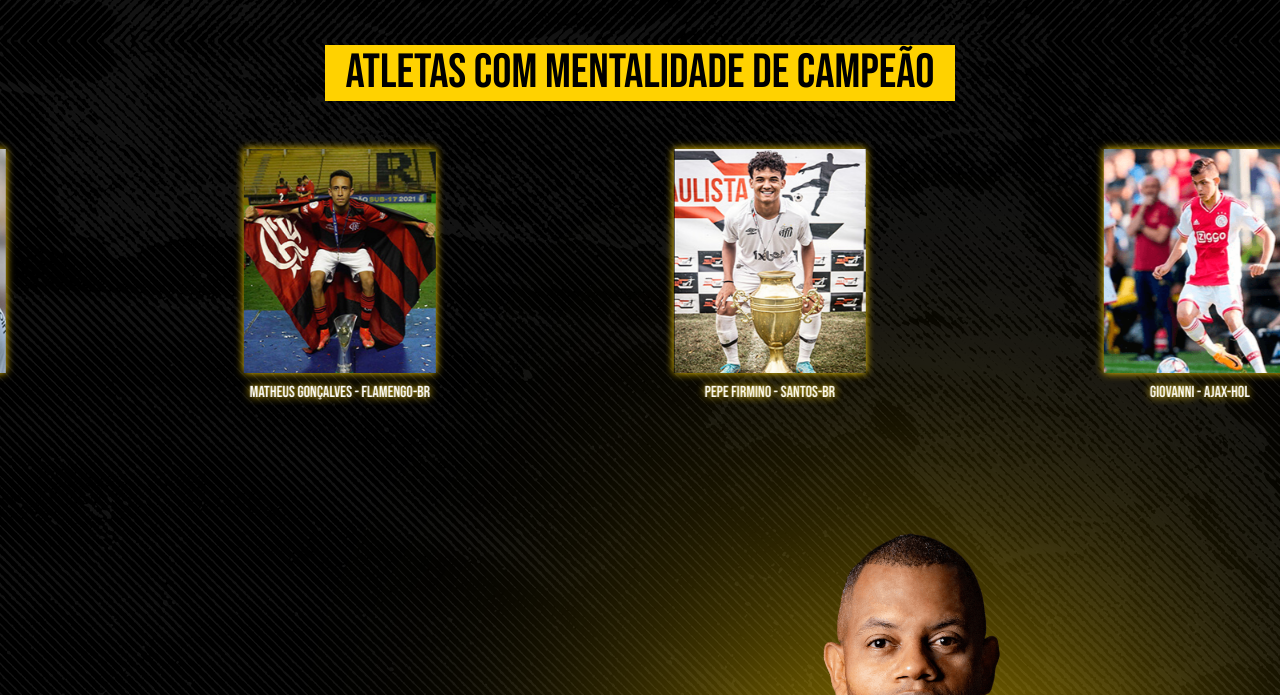
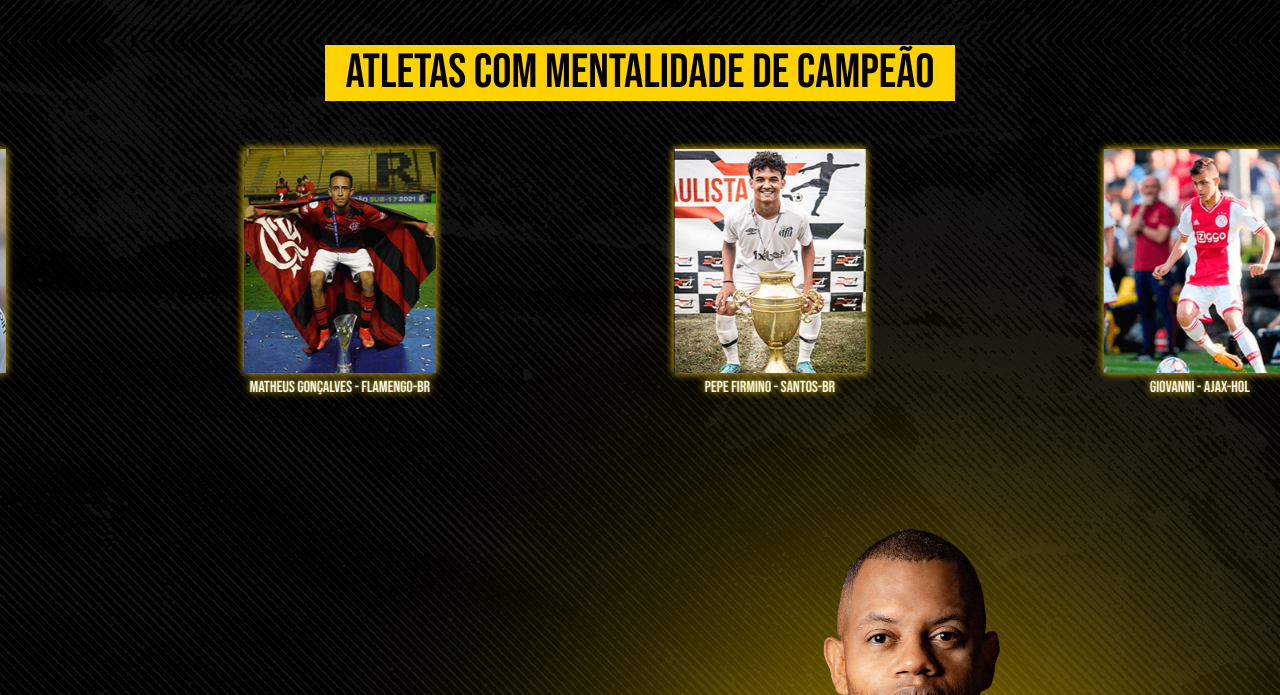
Before and after one commit to FelipeLeopoldino/cleiton-html, a website: page index.html in a window 1280 px wide. Shown: the part 3214-3909 px from the top of the page. Drawn offline with nearby package versions, Linux system fonts and the light colour scheme.

Commit message:
acerto foto

```diff
--- a/style.css
+++ b/style.css
@@ -818,13 +818,17 @@
   margin-top: 3rem;
 }
 .glide__slide {
+  display: flex;
+  flex-direction: column;
   margin: 0;
   text-align: center;
+  align-items: center;
 
 }
 
 
 .glide__slide p {
+  margin-top: 0.2rem;
   color: #fff;
 }
 
```
